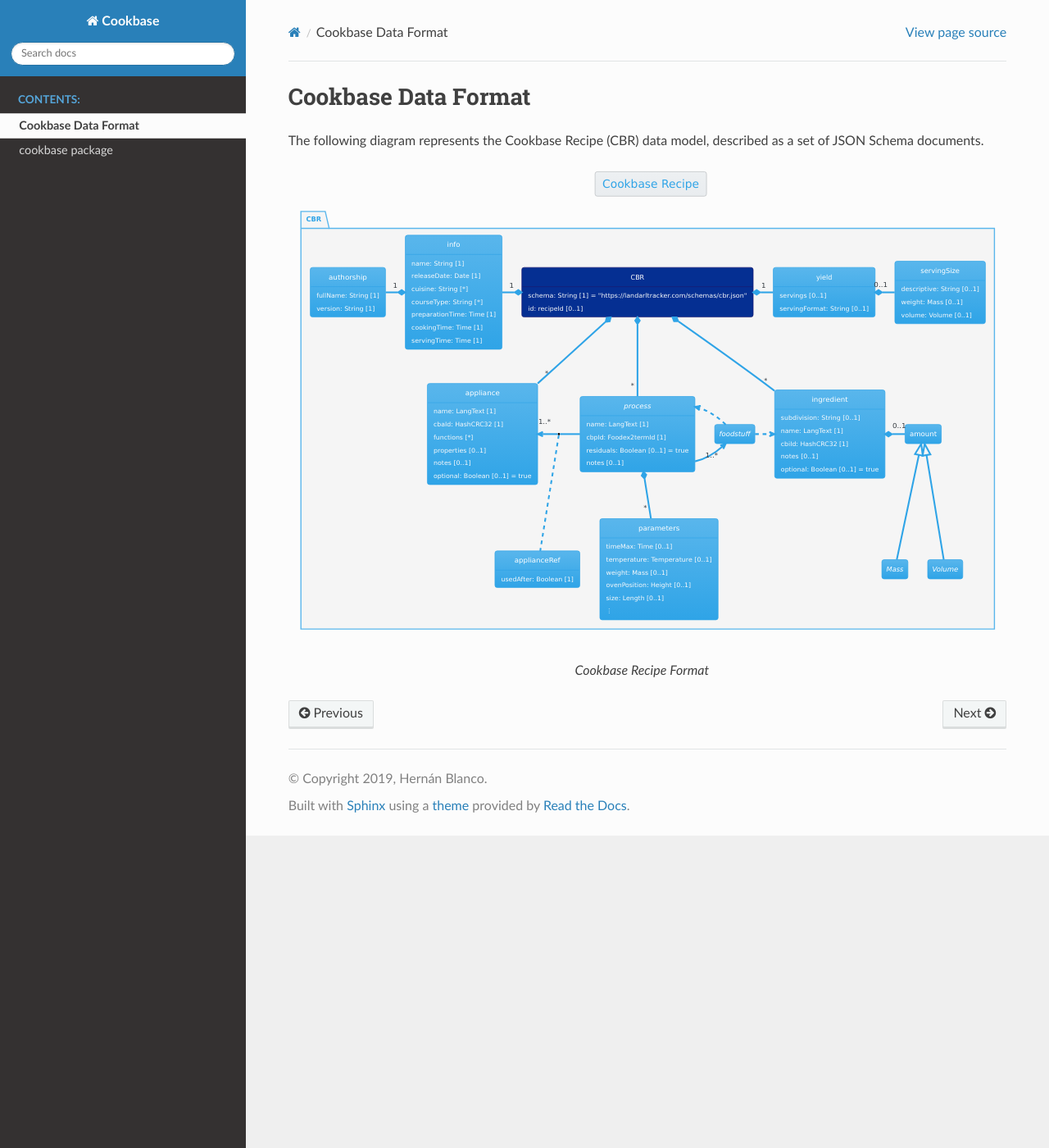
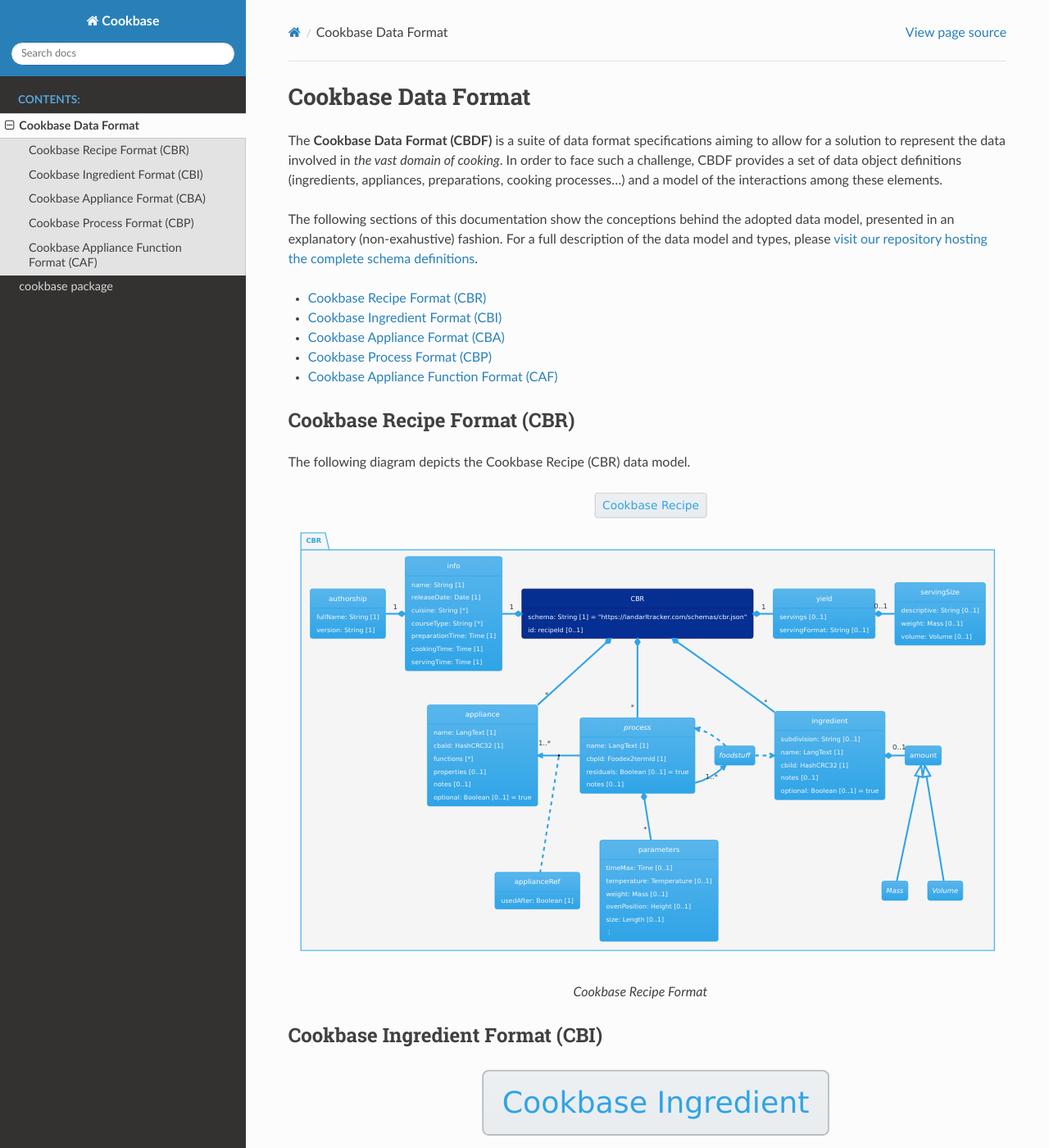
Before and after one commit to hblanko/cookbase, a Sphinx documentation site: the page built from docs/source/cbdf.rst, in a window 1280 px wide and 1400 px high. Shown: the whole window at 82% size. Built offline with Sphinx 7.4.7 and the Read the Docs theme 2.0.0, drawn with Linux system fonts in a browser that asks for light colours; some of the changed text lies outside the part shown.

Commit message:
Improving documentation

```diff
--- a/docs/source/cbdf.rst
+++ b/docs/source/cbdf.rst
@@ -3,16 +3,115 @@
 Cookbase Data Format
 ====================
 
+The **Cookbase Data Format (CBDF)** is a suite of data format specifications aiming to
+allow for a solution to represent the data involved in *the vast domain of cooking*. In
+order to face such a challenge, CBDF provides a set of data object definitions
+(ingredients, appliances, preparations, cooking processes...) and a model of the
+interactions among these elements.
 
-The following diagram represents the Cookbase Recipe (CBR) data model, described as a set of JSON Schema documents.
+The following sections of this documentation show the conceptions behind the adopted
+data model, presented in an explanatory (non-exahustive) fashion. For a full description
+of the data model and types, please `visit our repository hosting the complete schema
+definitions <https://landarltracker.com/schemas/>`_.
+
+- `Cookbase Recipe Format (CBR)`_
+- `Cookbase Ingredient Format (CBI)`_
+- `Cookbase Appliance Format (CBA)`_
+- `Cookbase Process Format (CBP)`_
+- `Cookbase Appliance Function Format (CAF)`_
+
+============================
+Cookbase Recipe Format (CBR)
+============================
+
+The following diagram depicts the Cookbase Recipe (CBR) data model.
 
 .. raw:: html
 
-   <div class="figure align-center" id="id1">
-   <p class="uml">
-   <object data="_static/images/cbr.svg" type="image/svg+xml">
-   <img src="_static/images/cbr.png" alt="The Cookbase Recipe Format diagram.">
-   </object>
-   </p>
-   <p class="caption"><span class="caption-text">Cookbase Recipe Format</span><a class="headerlink" href="#id1" title="Permalink to this image">¶</a></p>
+  <div class="figure align-center" id="id1">
+      <p class="uml">
+         <object data="_static/images/cbr.svg" type="image/svg+xml">
+            <img src="_static/images/cbr.png" alt="The Cookbase Recipe Format diagram.">
+         </object>
+      </p>
+      <p class="caption">
+         <span class="caption-text">Cookbase Recipe Format</span>
+         <a class="headerlink" href="#id1" title="Permalink to this image">¶</a>
+      </p>
    </div>
+
+
+================================
+Cookbase Ingredient Format (CBI)
+================================
+
+.. raw:: html
+
+  <div class="figure align-center" id="id2">
+      <p class="uml">
+         <object data="_static/images/cbi.svg" type="image/svg+xml">
+            <img src="_static/images/cbi.png" alt="The Cookbase Ingredient Format diagram.">
+         </object>
+      </p>
+      <p class="caption">
+         <span class="caption-text">Cookbase Ingredient Format</span>
+         <a class="headerlink" href="#id2" title="Permalink to this image">¶</a>
+      </p>
+   </div>
+
+
+===============================
+Cookbase Appliance Format (CBA)
+===============================
+
+.. raw:: html
+
+  <div class="figure align-center" id="id3">
+      <p class="uml">
+         <object data="_static/images/cba.svg" type="image/svg+xml">
+            <img src="_static/images/cba.png" alt="The Cookbase Appliance Format diagram.">
+         </object>
+      </p>
+      <p class="caption">
+         <span class="caption-text">Cookbase Appliance Format</span>
+         <a class="headerlink" href="#id3" title="Permalink to this image">¶</a>
+      </p>
+   </div>
+
+
+=============================
+Cookbase Process Format (CBP)
+=============================
+
+.. raw:: html
+
+  <div class="figure align-center" id="id4">
+      <p class="uml">
+         <object data="_static/images/cbp.svg" type="image/svg+xml">
+            <img src="_static/images/cbp.png" alt="The Cookbase Process Format diagram.">
+         </object>
+      </p>
+      <p class="caption">
+         <span class="caption-text">Cookbase Process Format</span>
+         <a class="headerlink" href="#id4" title="Permalink to this image">¶</a>
+      </p>
+   </div>
+
+
+========================================
+Cookbase Appliance Function Format (CAF)
+========================================
+
+.. raw:: html
+
+  <div class="figure align-center" id="id5">
+      <p class="uml">
+         <object data="_static/images/caf.svg" type="image/svg+xml">
+            <img src="_static/images/caf.png" alt="The Cookbase Appliance Function Format diagram.">
+         </object>
+      </p>
+      <p class="caption">
+         <span class="caption-text">Cookbase Appliance Function Format</span>
+         <a class="headerlink" href="#id5" title="Permalink to this image">¶</a>
+      </p>
+   </div>
```
Also changed, not shown: docs/source/_static/images/caf.png (added), docs/source/_static/images/caf.svg (added), docs/source/_static/images/cba.png (added), docs/source/_static/images/cba.svg (added), docs/source/_static/images/cbi.png (added), docs/source/_static/images/cbi.svg (added), docs/source/_static/images/cbp.png (added), docs/source/_static/images/cbp.svg (added).
